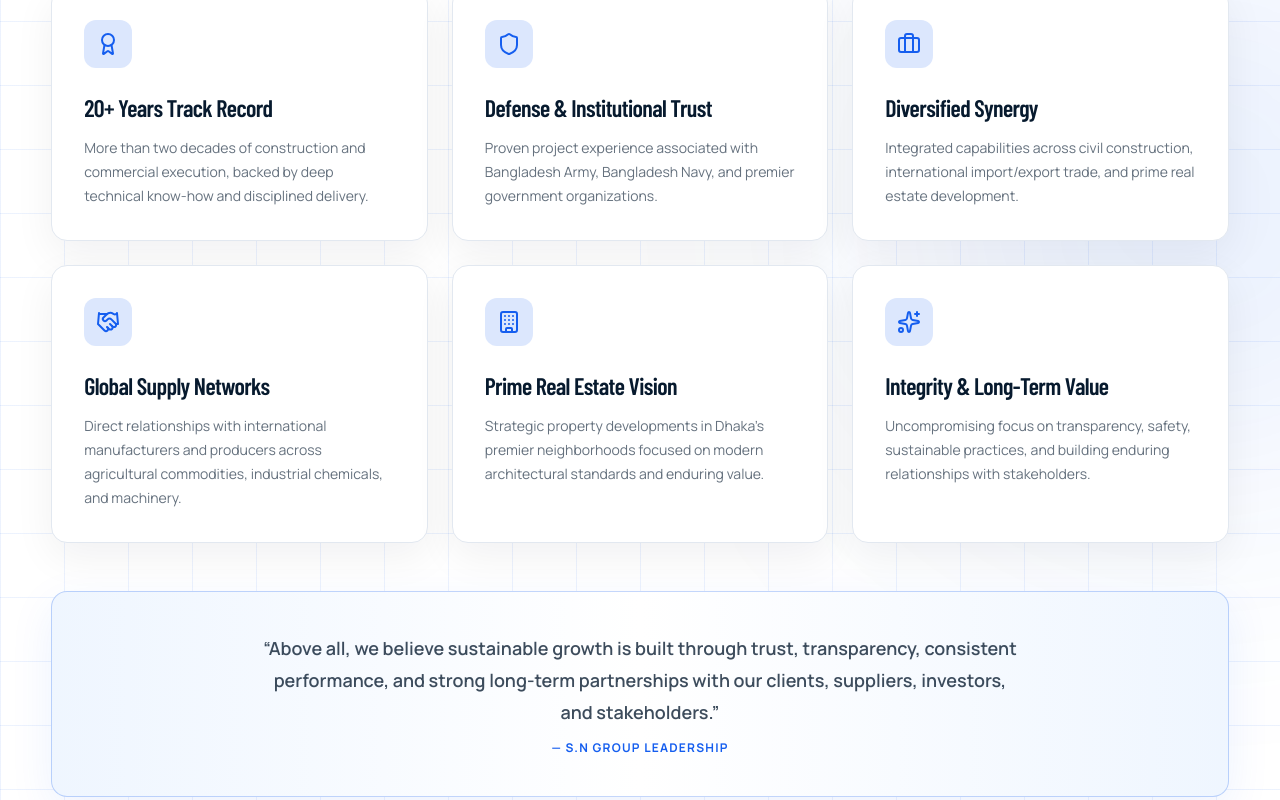
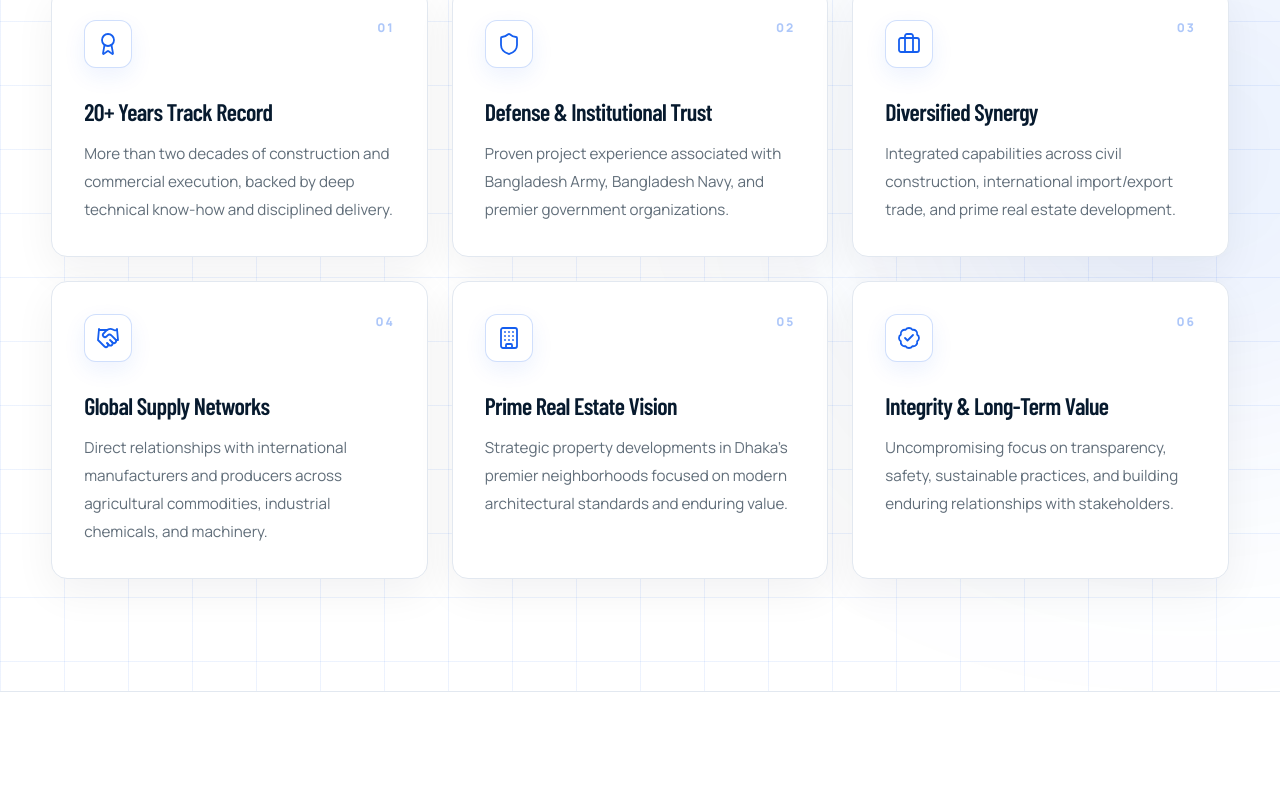
Before and after one commit to MDRUHULAMIN7/SN_Group, a Next.js app: page / in a window 1280 px wide. Shown: the part 5620-6420 px from the top of the page. Built offline with nearby package versions, Linux system fonts and the light colour scheme.

Commit message:
style: enhance styling and transitions in CoreValuesSection and WhyChooseUs components; update icons for improved visual consistency

```diff
--- a/src/components/sections/home/mission-values.tsx
+++ b/src/components/sections/home/mission-values.tsx
@@ -70,14 +70,14 @@ export function CoreValuesSection() {
                 key={value.title}
               >
                 <div className="flex items-start justify-between gap-4">
-                  <span className="grid size-12 place-items-center rounded-full border border-cobalt/20 bg-white text-cobalt shadow-[0_8px_22px_rgba(21,94,239,0.08)] transition-[background-color,color,border-color,box-shadow] duration-700 group-hover:border-cobalt group-hover:bg-cobalt group-hover:text-white group-hover:shadow-[0_12px_28px_rgba(21,94,239,0.20)]">
+                  <span className="grid size-12 place-items-center rounded-full border border-cobalt/20 bg-white text-cobalt shadow-[0_8px_22px_rgba(21,94,239,0.08)] transition-[transform,background-color,color,border-color,box-shadow] duration-700 ease-[cubic-bezier(0.16,1,0.3,1)] group-hover:-translate-y-1 group-hover:scale-105 group-hover:border-cobalt group-hover:bg-cobalt group-hover:text-white group-hover:shadow-[0_12px_28px_rgba(21,94,239,0.20)]">
                     <Icon aria-hidden="true" className="size-5" strokeWidth={1.8} />
                   </span>
                   <span className="text-xs font-extrabold tracking-[0.16em] text-cobalt/35 transition-colors duration-700 group-hover:text-cobalt/70">
                     0{index + 1}
                   </span>
                 </div>
-                <h3 className="display-type mt-7 text-2xl font-bold text-ink">{value.title}</h3>
+                <h3 className="display-type mt-7 text-2xl font-bold text-ink transition-colors duration-700 group-hover:text-cobalt">{value.title}</h3>
                 <p className="mt-3 text-sm leading-6 text-ink/64">{value.description}</p>
               </Reveal>
             );
@@ -149,20 +149,25 @@ export function MissionValues() {
             </Reveal>
           </div>
 
-          <div className="mt-12 grid gap-6 sm:grid-cols-2 lg:grid-cols-3 xl:grid-cols-4">
+          <div className="mt-12 grid gap-6 sm:grid-cols-2 lg:grid-cols-3">
             {values.map((val, idx) => {
               const Icon = val.icon;
               return (
                 <Reveal
-                  className="rounded-2xl border border-slate-200 bg-white p-6 shadow-[0_12px_36px_rgba(15,23,42,0.06)] transition-all duration-300 hover:-translate-y-1 hover:border-cobalt/40 hover:shadow-[0_18px_42px_rgba(21,94,239,0.1)]"
+                  className={`group relative min-h-[13rem] overflow-hidden rounded-2xl border border-slate-200 bg-white p-7 shadow-[0_12px_36px_rgba(15,23,42,0.055)] transition-[background-color,border-color,box-shadow] duration-700 ease-[cubic-bezier(0.16,1,0.3,1)] hover:border-cobalt/35 hover:bg-blue-50/35 hover:shadow-[0_20px_48px_rgba(21,94,239,0.11)] ${idx === values.length - 1 ? "lg:col-start-2" : ""}`}
                   delay={idx * 0.05}
                   key={val.title}
                 >
-                  <span className="mb-4 grid size-10 place-items-center rounded-xl bg-cobalt/15 text-cobalt">
-                    <Icon aria-hidden="true" className="size-5" />
-                  </span>
-                  <h4 className="display-type text-xl font-bold text-ink">{val.title}</h4>
-                  <p className="mt-2 text-xs leading-5 text-ink/62">{val.description}</p>
+                  <div className="flex items-start justify-between gap-4">
+                    <span className="grid size-12 place-items-center rounded-full border border-cobalt/20 bg-white text-cobalt shadow-[0_8px_22px_rgba(21,94,239,0.08)] transition-[transform,background-color,color,border-color,box-shadow] duration-700 ease-[cubic-bezier(0.16,1,0.3,1)] group-hover:-translate-y-1 group-hover:scale-105 group-hover:border-cobalt group-hover:bg-cobalt group-hover:text-white group-hover:shadow-[0_12px_28px_rgba(21,94,239,0.20)]">
+                      <Icon aria-hidden="true" className="size-5" strokeWidth={1.8} />
+                    </span>
+                    <span className="text-xs font-extrabold tracking-[0.16em] text-cobalt/35 transition-colors duration-700 group-hover:text-cobalt/70">
+                      0{idx + 1}
+                    </span>
+                  </div>
+                  <h4 className="display-type mt-7 text-2xl font-bold text-ink transition-colors duration-700 group-hover:text-cobalt">{val.title}</h4>
+                  <p className="mt-3 text-sm leading-6 text-ink/64">{val.description}</p>
                 </Reveal>
               );
             })}
--- a/src/components/sections/home/why-choose-us.tsx
+++ b/src/components/sections/home/why-choose-us.tsx
@@ -1,4 +1,4 @@
-import { Award, Briefcase, Building, Handshake, Shield, Sparkles } from "lucide-react";
+import { Award, BadgeCheck, Briefcase, Building, Handshake, Shield } from "lucide-react";
 import { Container } from "@/components/ui/container";
 import { Reveal } from "@/components/motion/reveal";
 
@@ -34,7 +34,7 @@ const pillars = [
       "Strategic property developments in Dhaka's premier neighborhoods focused on modern architectural standards and enduring value.",
   },
   {
-    icon: Sparkles,
+    icon: BadgeCheck,
     title: "Integrity & Long-Term Value",
     description:
       "Uncompromising focus on transparency, safety, sustainable practices, and building enduring relationships with stakeholders.",
@@ -69,31 +69,25 @@ export function WhyChooseUs() {
             const Icon = pillar.icon;
             return (
               <Reveal
-                className="group relative rounded-2xl border border-slate-200 bg-white p-7 shadow-[0_14px_42px_rgba(15,23,42,0.06)] transition-all duration-300 hover:-translate-y-1 hover:border-cobalt/50 hover:shadow-[0_20px_46px_rgba(21,94,239,0.12)] sm:p-8"
+                className="group relative min-h-[16rem] overflow-hidden rounded-2xl border border-slate-200 bg-white p-7 shadow-[0_14px_42px_rgba(15,23,42,0.055)] transition-[background-color,border-color,box-shadow] duration-700 ease-[cubic-bezier(0.16,1,0.3,1)] hover:border-cobalt/40 hover:bg-blue-50/35 hover:shadow-[0_22px_52px_rgba(21,94,239,0.12)] sm:p-8"
                 delay={index * 0.08}
                 key={pillar.title}
               >
-                <span className="mb-6 grid size-12 place-items-center rounded-xl bg-cobalt/15 text-cobalt transition-colors group-hover:bg-cobalt group-hover:text-white">
-                  <Icon aria-hidden="true" className="size-6" />
-                </span>
-                <h3 className="display-type text-2xl font-bold">{pillar.title}</h3>
-                <p className="mt-3 text-sm leading-6 text-ink/62">{pillar.description}</p>
+                <div className="flex items-start justify-between gap-4">
+                  <span className="grid size-12 place-items-center rounded-xl border border-cobalt/20 bg-white text-cobalt shadow-[0_8px_22px_rgba(21,94,239,0.08)] transition-[transform,background-color,color,border-color,box-shadow] duration-700 ease-[cubic-bezier(0.16,1,0.3,1)] group-hover:-translate-y-1 group-hover:scale-105 group-hover:border-cobalt group-hover:bg-cobalt group-hover:text-white group-hover:shadow-[0_12px_28px_rgba(21,94,239,0.20)]">
+                    <Icon aria-hidden="true" className="size-6" strokeWidth={1.8} />
+                  </span>
+                  <span className="text-xs font-extrabold tracking-[0.16em] text-cobalt/35 transition-colors duration-700 group-hover:text-cobalt/70">
+                    0{index + 1}
+                  </span>
+                </div>
+                <h3 className="display-type mt-7 text-2xl font-bold transition-colors duration-700 group-hover:text-cobalt">{pillar.title}</h3>
+                <p className="mt-3 text-[0.95rem] leading-7 text-ink/64">{pillar.description}</p>
               </Reveal>
             );
           })}
         </div>
 
-        {/* Highlight quote banner */}
-        <Reveal className="mt-12" delay={0.2}>
-          <div className="rounded-2xl border border-cobalt/25 bg-gradient-to-r from-blue-50 via-white to-blue-50 p-8 text-center shadow-[0_14px_45px_rgba(21,94,239,0.08)] sm:p-10">
-            <p className="mx-auto max-w-3xl text-base font-semibold leading-7 text-ink/78 sm:text-lg sm:leading-8">
-              &ldquo;Above all, we believe sustainable growth is built through trust, transparency, consistent performance, and strong long-term partnerships with our clients, suppliers, investors, and stakeholders.&rdquo;
-            </p>
-            <p className="mt-3 text-xs font-bold uppercase tracking-widest text-blue-400">
-              — S.N Group Leadership
-            </p>
-          </div>
-        </Reveal>
       </Container>
     </section>
   );
```
